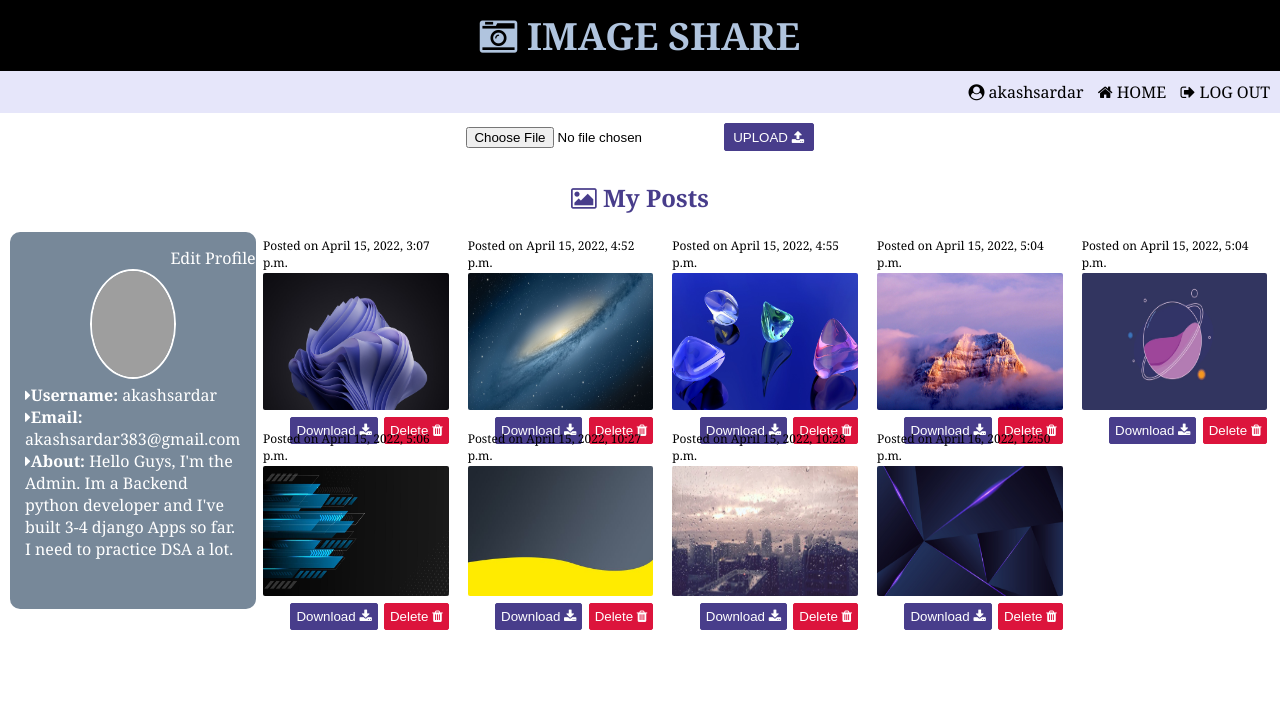
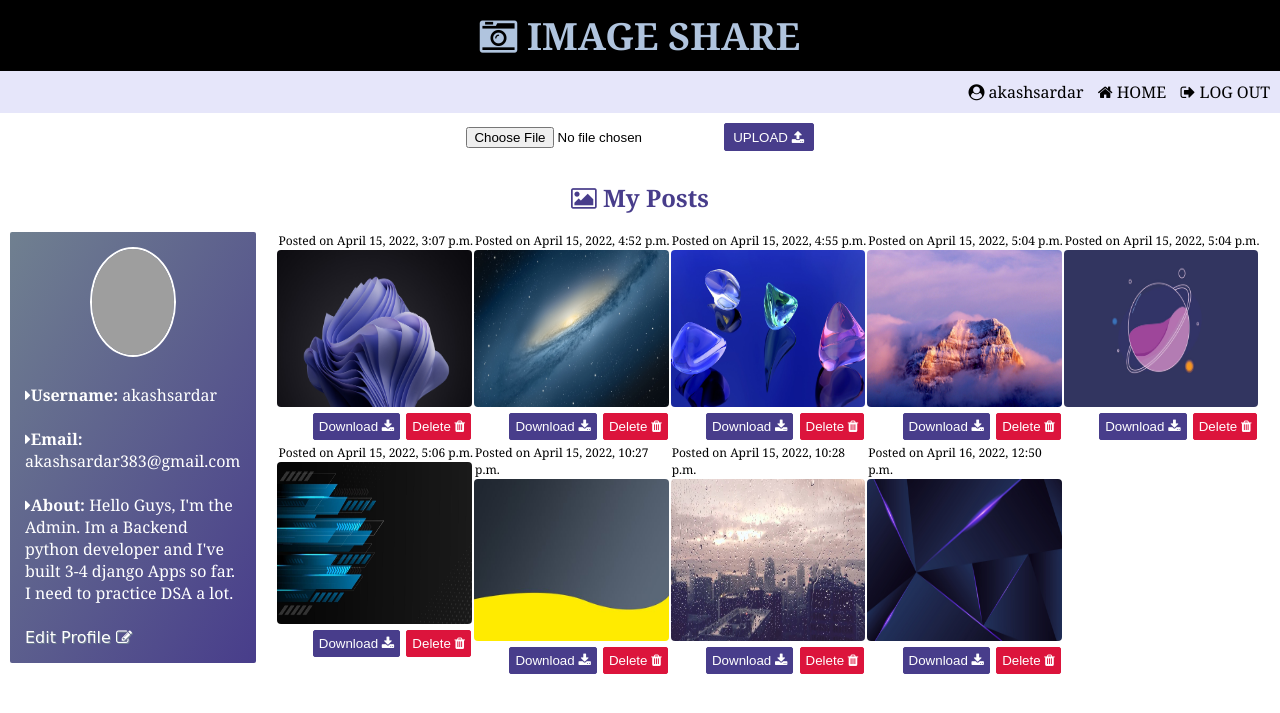
Before and after one commit to ACashSardar/Image-share-django, a Django app: page /delete/17 in a window 1280 px wide. Shown: the top 713 px of the page. Run offline with Django 3.2, Linux system fonts and the light colour scheme; a user stored in the database is signed in; data comes from the database, SQL or seed files in the repository; both versions use the stored data as it was after the commit; grey boxes are pictures that could not be loaded.

Commit message:
Final Commit

```diff
--- a/myApp/static/style.css
+++ b/myApp/static/style.css
@@ -89,17 +89,18 @@
     .gallery {
         display: grid;
         position: relative;
-        grid-template-columns: repeat(5, 19.5%);
-        grid-column-gap: 5px;
-        width: 100%;
+        left: 2%;
+        grid-template-columns: repeat(5, 20%);
+        grid-column-gap: 0px;
+        width: 96%;
         text-align: right;
         color: white;
     }
     .gallery img{
       width: 100%;
       height: 75%;
-      border-radius: 4px;
-      border: 2px solid white;
+      border-radius: 5px;
+      border: 1px solid white;
     }
 
     #dwn{
@@ -168,9 +169,7 @@
 
    .repeat{
       background: inherit;
-      border-radius: 5px;
-      height: 100%;padding: 5px;
-      padding-bottom: 0px;
+      height: 100%;
       font-family:Cambria;
    }
 
@@ -196,8 +195,8 @@
    }
 
    .about-section{
-     background: lightslategray;
-     border-radius: 10px;
+     background: linear-gradient(to bottom right, slategray, darkslateblue);
+     border-radius: 2px;
      padding: 15px;
      font-family: Cambria;
      margin-left: 10px;
@@ -208,10 +207,9 @@
   }
   .about-section a{
     color: white;
-    position: relative;
-    left:65%;
-    margin: 5px;
+    font-family: cursive;
     text-decoration: none;
+    text-shadow: 1px 1px slategray;
   }
   .about-section input[type='submit']{
     width: 20%;
@@ -289,9 +287,9 @@
     }
     .mobile-dash{
       display:block;
-      background: lightslategray;
-      border-radius: 10px;
-      padding: 15px;
+      background: linear-gradient(to bottom right,  slategray, darkslateblue);;
+      border-radius: 2px;
+      padding: 25px;
       font-family: Cambria;
       margin: 10px;
     }
@@ -299,7 +297,7 @@
      color: white;
    }
    #profile-pic{
-    width: 28%;
+    width: 27%;
     position: relative;
     left: 36%;
     height: 110px;
@@ -307,11 +305,10 @@
     border: 2px solid white;
   }
    .mobile-dash a{
-     color: white;
-     position: relative;
-     left:75%;
-     margin: 5px;
-     text-decoration: none;
+    color: white;
+    font-family: cursive;
+    text-decoration: none;
+    text-shadow: 1px 1px slategray;
    }
    .mobile-dash input[type='submit']{
      width: 20%;
@@ -333,7 +330,7 @@
    .search-bar input[type='text']{
     width:60%;
     left: 10%;
-    border: 2px solid black;
+    border: 2px solid lavender;
   }
   .search-bar input[type='submit']{
     position:relative;
--- a/myApp/templates/dashboard.html
+++ b/myApp/templates/dashboard.html
@@ -21,14 +21,13 @@
     </div>
 
     <div class="mobile-dash">
+        {% for ui in userinfo %}
+            <img src="http://assets.stickpng.com/images/585e4bf3cb11b227491c339a.png" id="profile-pic">
+            <p><i class="fa fa-caret-right"></i><strong>Username: </strong>{{ui.user}}</p><br>
+            <p><i class="fa fa-caret-right"></i><strong>Email: </strong> {{ui.email}}</p><br>
+            <p><i class="fa fa-caret-right"></i><strong>About: </strong> {{ui.about}}</p><br>
+        {% endfor %}
         <a href="/editprofile/">Edit Profile <i class="fa fa-edit"></i></a><br>
-        {% for ui in userinfo %}
-            <img src="https://cdn.dribbble.com/users/1577045/screenshots/4914645/media/028d394ffb00cb7a4b2ef9915a384fd9.png?compress=1&resize=400x300&vertical=top"
-            id="profile-pic">
-            <p><i class="fa fa-caret-right"></i><strong>Username: </strong>{{ui.user}}</p>
-            <p><i class="fa fa-caret-right"></i><strong>Email: </strong> {{ui.email}}</p>
-            <p><i class="fa fa-caret-right"></i><strong>About: </strong> {{ui.about}}</p>
-        {% endfor %}
     </div>
 
     <div class="upload">
@@ -51,27 +50,29 @@
 
     <div class="grid-container">
         <div class="about-section">
+            {% for ui in userinfo %}
+            <img src="http://assets.stickpng.com/images/585e4bf3cb11b227491c339a.png" id="profile-pic"><br><br>
+                <p><i class="fa fa-caret-right"></i><strong>Username: </strong>{{ui.user}}</p><br>
+                <p><i class="fa fa-caret-right"></i><strong>Email: </strong> {{ui.email}}</p><br>
+                <p><i class="fa fa-caret-right"></i><strong>About: </strong> {{ui.about}}</p><br>
+            {% endfor %}
             {% if not visitor %}
-            <a href="/editprofile/">Edit Profile <i class="fa fa-edit"></i></a><br>
+                <a href="/editprofile/">Edit Profile <i class="fa fa-edit"></i></a><br>
             {% endif %}
-            {% for ui in userinfo %}
-                <img src="https://cdn.dribbble.com/users/1577045/screenshots/4914645/media/028d394ffb00cb7a4b2ef9915a384fd9.png?compress=1&resize=400x300&vertical=top"
-                id="profile-pic">
-                <p><i class="fa fa-caret-right"></i><strong>Username: </strong>{{ui.user}}</p>
-                <p><i class="fa fa-caret-right"></i><strong>Email: </strong> {{ui.email}}</p>
-                <p><i class="fa fa-caret-right"></i><strong>About: </strong> {{ui.about}}</p>
-            {% endfor %}
         </div>
 
         <div class="gallery">
             {% for image in images %}
                 <div class="repeat">
                     <p id="info">Posted on {{image.date}}</p>
-                    <img src="{{image.photo.url}}" alt=""><br>
+                    <a href="{{image.photo.url}}">
+                        <img src="{{image.photo.url}}" alt=""><br>
+                    </a>
                     <a href="{{image.photo.url}}" download="{{image.photo.url}}" ><button id="dwn">Download <i class="fa fa-download"></i></button></a>
                     {% if not visitor %}
                     <a href="{% url 'delete' image.id %}"><button id="del">Delete <i class="fa fa-trash"></i></button></a>
                     {% endif %}
+                    <br><br>
                 </div>
             {% endfor %}
         </div>
```
Also changed, not shown: myApp/templates/authuserhome.html (+8 -1 lines), myApp/templates/editprofile.html (+11 -12 lines), myApp/templates/homepage.html (+7 -1 lines), myApp/views.py (+2 -5 lines), db.sqlite3.
